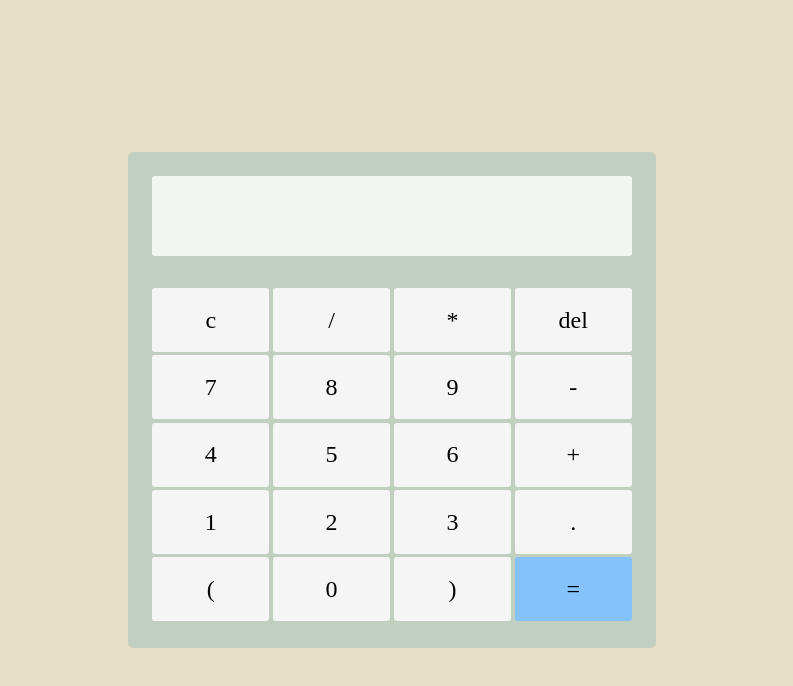
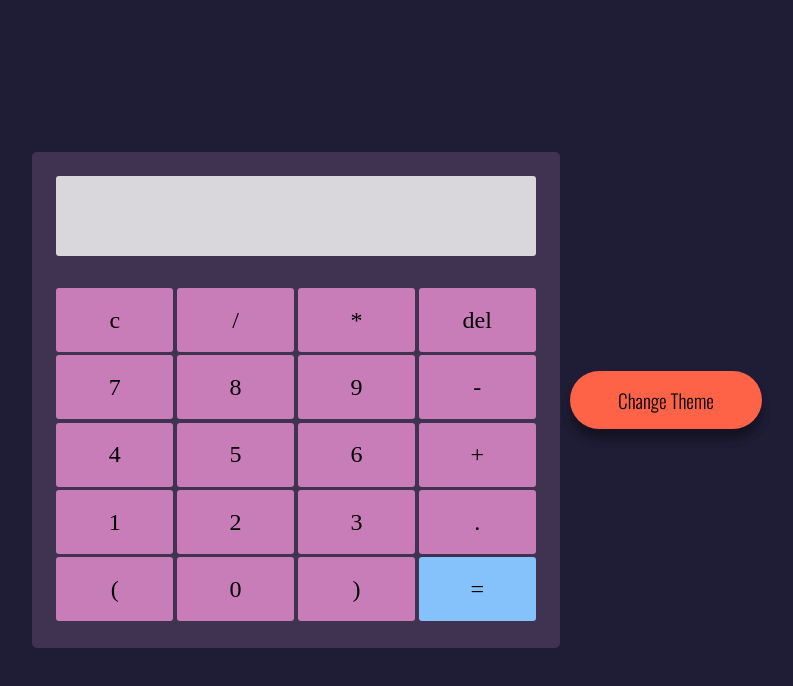
Before and after one commit to Sh-Holmes0/Calculator, a plain HTML site: page index.html in a window 1280 px wide. Shown: the whole page, without its empty margins (248-1041 px from the left). Drawn offline with nearby package versions, Linux system fonts and the light colour scheme; a web font is replaced by a local one.

Commit message:
themesAddCssOnly

```diff
--- a/index.html
+++ b/index.html
@@ -10,8 +10,8 @@
     <link href="https://fonts.googleapis.com/css2?family=Zen+Kurenaido&display=swap" rel="stylesheet">
 </head>
 
-<body>
-    <div class="mainBody">
+<body class="dark">
+    <div class="mainBodyDark">
         <!-- ----------Screen------------ -->
         <div class="screen>">
             <h1></h1>
@@ -19,29 +19,30 @@
 
             <!-- -------btns---------- -->
         <div class="btnContainer">
-            <button class="btnStyle">c</button>
-            <button class="btnStyle">/</button>
-            <button class="btnStyle">*</button>
-            <button class="btnStyle">del</button>
-            <button class="btnStyle">7</button>
-            <button class="btnStyle">8</button>
-            <button class="btnStyle">9</button>
-            <button class="btnStyle">-</button>
-            <button class="btnStyle">4</button>
-            <button class="btnStyle">5</button>
-            <button class="btnStyle">6</button>
-            <button class="btnStyle">+</button>
-            <button class="btnStyle">1</button>
-            <button class="btnStyle">2</button>
-            <button class="btnStyle">3</button>
-            <button class="btnStyle">.</button>
-            <button class="btnStyle">(</button>
-            <button class="btnStyle">0</button>
-            <button class="btnStyle">)</button>
-            <button class="btnStyle deepBlue">=</button>
+            <button class="btnStyleDark">c</button>
+            <button class="btnStyleDark">/</button>
+            <button class="btnStyleDark">*</button>
+            <button class="btnStyleDark">del</button>
+            <button class="btnStyleDark">7</button>
+            <button class="btnStyleDark">8</button>
+            <button class="btnStyleDark">9</button>
+            <button class="btnStyleDark">-</button>
+            <button class="btnStyleDark">4</button>
+            <button class="btnStyleDark">5</button>
+            <button class="btnStyleDark">6</button>
+            <button class="btnStyleDark">+</button>
+            <button class="btnStyleDark">1</button>
+            <button class="btnStyleDark">2</button>
+            <button class="btnStyleDark">3</button>
+            <button class="btnStyleDark">.</button>
+            <button class="btnStyleDark">(</button>
+            <button class="btnStyleDark">0</button>
+            <button class="btnStyleDark">)</button>
+            <button class="btnStyleDark deepBlue">=</button>
         </div>
 
     </div>
+    <button type="button" class="toggle">Change Theme</button>
     <script type="text/javascript" src="script.js"></script>
 </body>
 
--- a/style.css
+++ b/style.css
@@ -1,4 +1,7 @@
-body{
+@import url('https://fonts.googleapis.com/css2?family=Oswald:wght@300&display=swap');
+
+/* body themes */
+.light{
     margin: 0;
     padding: 0;
     background-color: #E7E0C9;
@@ -8,6 +11,19 @@ body{
     min-height: 100vh;
 }
 
+.dark{
+    margin: 0;
+    padding: 0;
+    background-color: #1F1D36;
+    display: flex;
+    align-items: center;
+    justify-content: center;
+    min-height: 100vh;
+}
+
+/*----------------------------------- calculator body----------------------------------------- */
+
+/*--------- main claculator body themes------------------ */
 .mainBody{
     padding: 1.5em;
     width: 30rem;
@@ -15,15 +31,27 @@ body{
     background-color: #C1CFC0;
     justify-content: center;
     border-radius: 5px;
+    margin: 10px;
+}
+.mainBodyDark{
+    padding: 1.5em;
+    width: 30rem;
+    height: 28rem;
+    background-color: #3F3351;
+    justify-content: center;
+    border-radius: 5px;
+    margin: 10px;
 }
 
-/*-------------- buttons---------------- */
+/*---------------------- buttons--------------------- */
 .btnContainer{
     display: grid;
     gap: .21rem;
     grid-template-columns: 1fr 1fr 1fr 1fr;
     margin-top: 2rem;
 }
+
+/* --------btns themes--------- */
 .btnStyle{
     border: 0;
     height: 4rem;
@@ -36,6 +64,20 @@ body{
 
 .btnStyle:hover{
     background-color: #6B7AA1;
+}
+
+.btnStyleDark{
+    border: 0;
+    height: 4rem;
+    background-color: #c97db8;
+    border-radius: 3px;
+
+    font-family: "Zen Kurenaido";
+    font-size: 1.5rem;
+}
+
+.btnStyleDark:hover{
+    background-color: #E9A6A6;
 }
 
 .deepBlue{
@@ -53,3 +95,19 @@ h1{
     font-family: "Zen Kurenaido";
     overflow: scroll;
 }
+/* ---------------button-------------- */
+.toggle{
+    background-color: tomato;
+    border: 0;
+    border-radius: 30px;
+    height: 3em;
+    width: 10em;
+    font-size: 1.2em;
+    font-family: 'Oswald', sans-serif;
+    transition: .3s ease-in-out;
+    box-shadow: 0 10px 10px 0 rgba(0, 0, 0, 0.2), 0 10px 10px 0 rgba(0, 0, 0, 0.19);
+}
+.toggle:hover{
+    transform:scale(.95);
+    background-color: rgb(231, 79, 52);
+}
```
Also changed, not shown: 1 other file.
